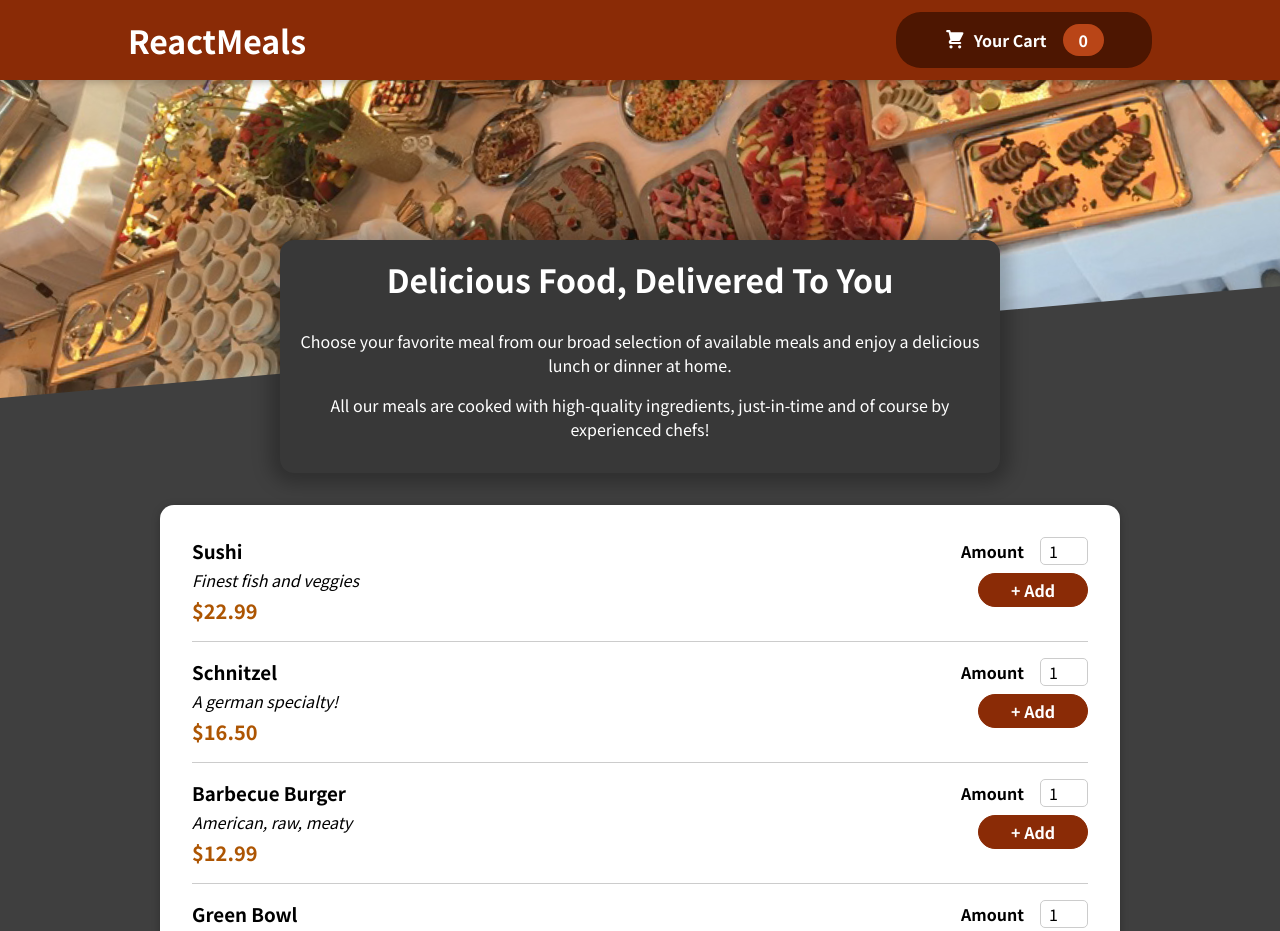
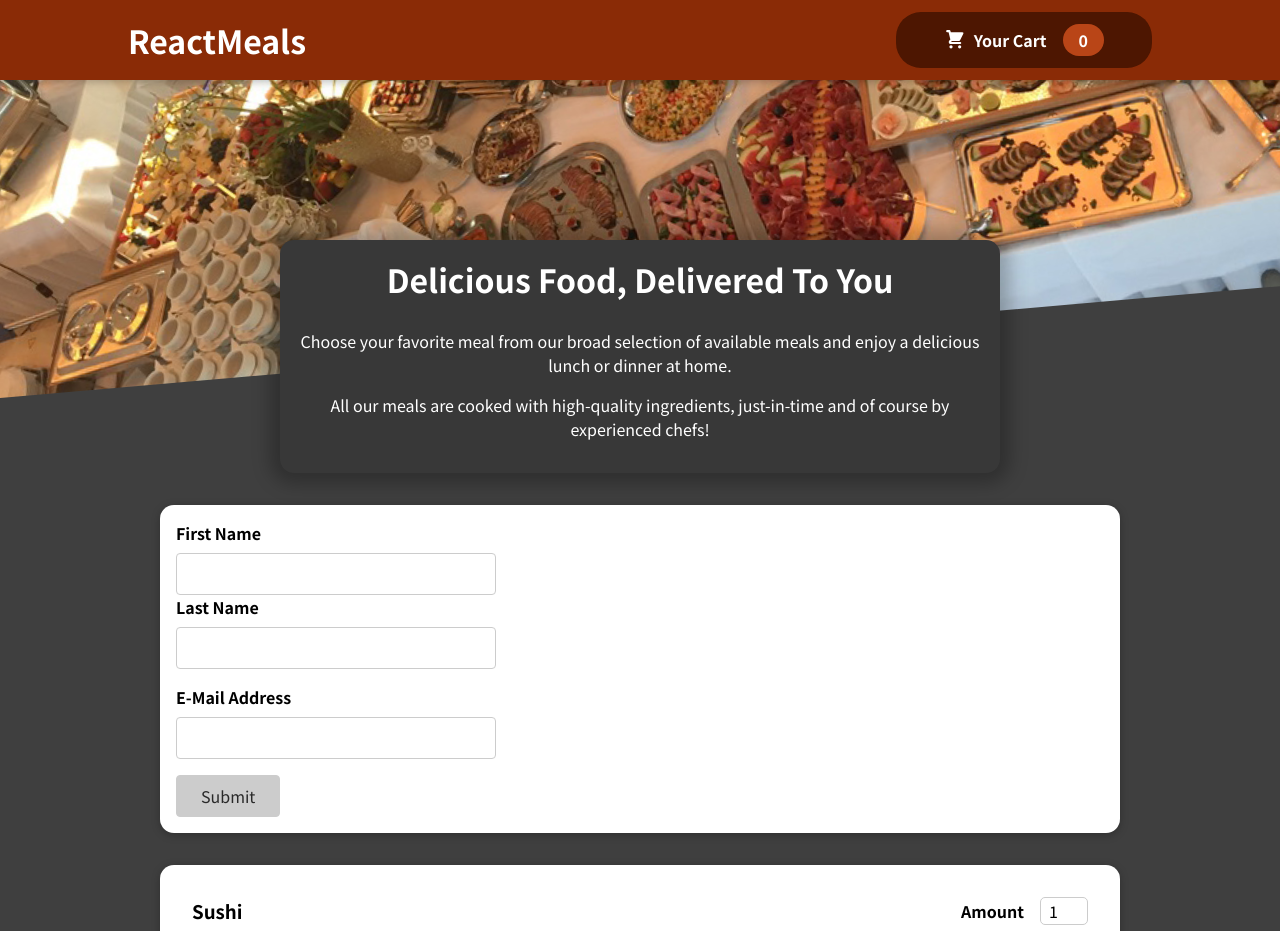
Before and after one commit to tjkhara/food-app-react, a React (Create React App) app: page / in a window 1280 px wide. Shown: the top 931 px of the page. Built offline with nearby package versions, Linux system fonts and the light colour scheme.

Commit message:
Basic form added without changing the fields for food items

```diff
--- /dev/null
+++ b/src/components/Layout/BasicForm.js
@@ -0,0 +1,140 @@
+import useInput from '../../hooks/use-input'
+import classes from './BasicForm.module.css'
+import Card from '../UI/Card'
+
+const BasicForm = (props) => {
+  // First name
+  const {
+    value: enteredFirstName,
+    hasError: firstnameInputHasError,
+    valueChangeHandler: firstnameChangedHandler,
+    inputBlurHandler: firstnameBlurHandler,
+    isValid: enteredFirstNameIsValid,
+    reset: resetFirstNameInput,
+  } = useInput((value) => value.trim() !== '')
+
+  // Last name
+  const {
+    value: enteredLastName,
+    hasError: lastnameInputHasError,
+    valueChangeHandler: lastnameChangedHandler,
+    inputBlurHandler: lastnameBlurHandler,
+    isValid: enteredLastNameIsValid,
+    reset: resetLastNameInput,
+  } = useInput((value) => value.trim() !== '')
+
+  // Email validation
+  function ValidateEmail(inputText) {
+    let isValid = false
+    var mailformat = /^\w+([\.-]?\w+)*@\w+([\.-]?\w+)*(\.\w{2,3})+$/
+    if (inputText.match(mailformat)) {
+      isValid = true
+    } else {
+      isValid = false
+    }
+    return isValid && inputText.trim() !== ''
+  }
+
+  // For email
+  const {
+    value: enteredEmail,
+    hasError: emailInputHasError,
+    valueChangeHandler: emailChangedHandler,
+    inputBlurHandler: emailBlurHandler,
+    isValid: enteredEmailIsValid,
+    reset: resetEmailInput,
+  } = useInput(ValidateEmail)
+
+  let formIsValid = false
+
+  if (
+    enteredFirstNameIsValid &&
+    enteredLastNameIsValid &&
+    enteredEmailIsValid
+  ) {
+    formIsValid = true
+  }
+
+  const formSubmissionHandler = (e) => {
+    e.preventDefault()
+
+    if (
+      !enteredFirstNameIsValid ||
+      !enteredLastNameIsValid ||
+      !enteredEmailIsValid
+    ) {
+      return
+    }
+
+    resetFirstNameInput()
+    resetLastNameInput()
+    resetEmailInput()
+  }
+
+  const firstnameInputClasses = firstnameInputHasError
+    ? `${classes.formControl} ${classes.invalid}`
+    : `${classes.formControl}`
+
+  const lastnameInputClasses = firstnameInputHasError
+    ? `${classes.formControl} ${classes.invalid}`
+    : `${classes.formControl}`
+
+  const emailInputClasses = emailInputHasError
+    ? `${classes.formControl} ${classes.invalid}`
+    : `${classes.formControl}`
+
+  return (
+    <section className={classes.basicForm}>
+      <Card>
+        <form onSubmit={formSubmissionHandler}>
+          <div className={`${classes.controlGroup} ${firstnameInputClasses}`}>
+            <div className='form-control'>
+              <label htmlFor='firstName'>First Name</label>
+              <input
+                type='text'
+                id='firstName'
+                onChange={firstnameChangedHandler}
+                onBlur={firstnameBlurHandler}
+                value={enteredFirstName}
+              />
+              {firstnameInputHasError && (
+                <p className='error-text'>Name must not be empty</p>
+              )}
+            </div>
+            <div className={`${classes.controlGroup} ${lastnameInputClasses}`}>
+              <label htmlFor='lastName'>Last Name</label>
+              <input
+                type='text'
+                id='lastName'
+                onChange={lastnameChangedHandler}
+                onBlur={lastnameBlurHandler}
+                value={enteredLastName}
+              />
+              {lastnameInputHasError && (
+                <p className='error-text'>Name must not be empty</p>
+              )}
+            </div>
+          </div>
+          <div className={`${classes.controlGroup} ${emailInputClasses}`}>
+            <label htmlFor='email'>E-Mail Address</label>
+            <input
+              type='email'
+              id='name'
+              onChange={emailChangedHandler}
+              onBlur={emailBlurHandler}
+              value={enteredEmail}
+            />
+            {emailInputHasError && (
+              <p className='error-text'>Please enter valid email.</p>
+            )}
+          </div>
+          <div className='form-actions'>
+            <button disabled={!formIsValid}>Submit</button>
+          </div>
+        </form>
+      </Card>
+    </section>
+  )
+}
+
+export default BasicForm
--- /dev/null
+++ b/src/components/Layout/BasicForm.module.css
@@ -0,0 +1,94 @@
+.formControl {
+  margin-bottom: 1rem;
+}
+
+.formControl input,
+.formControl label {
+  display: block;
+}
+
+.formControl label {
+  font-weight: bold;
+  margin-bottom: 0.5rem;
+}
+
+.formControl input,
+.formControl select {
+  font: inherit;
+  padding: 0.5rem;
+  border-radius: 4px;
+  border: 1px solid #ccc;
+  width: 20rem;
+  max-width: 100%;
+}
+
+.formControl input:focus {
+  outline: none;
+  border-color: #240370;
+  background-color: #e0d4fd;
+}
+
+.controlGroup {
+  /* display: flex; */
+  column-gap: 1rem;
+  flex-wrap: wrap;
+}
+
+.controlGroup .formControl {
+  min-width: 15rem;
+  flex: 1;
+}
+
+button {
+  font: inherit;
+  background-color: #240370;
+  color: white;
+  border: 1px solid #240370;
+  padding: 0.5rem 1.5rem;
+  border-radius: 4px;
+  cursor: pointer;
+}
+
+button:hover,
+button:active {
+  background-color: #33059e;
+  border-color: #33059e;
+}
+
+button:disabled,
+button:disabled:hover,
+button:disabled:active {
+  background-color: #ccc;
+  color: #292929;
+  border-color: #ccc;
+  cursor: not-allowed;
+}
+
+.formActions {
+  text-align: right;
+}
+
+.formActions button {
+  margin-left: 1rem;
+}
+
+.invalid input {
+  border: 1px solid #b40e0e;
+  background-color: #fddddd;
+}
+
+.invalid input:focus {
+  border-color: #ff8800;
+  background-color: #fbe8d2;
+}
+
+.errorText {
+  color: #b40e0e;
+}
+
+.basicForm {
+  max-width: 60rem;
+  width: 90%;
+  margin: 2rem auto;
+  animation: meals-appear 1s ease-out forwards;
+}
--- a/src/components/Meals/Meals.js
+++ b/src/components/Meals/Meals.js
@@ -1,15 +1,17 @@
-import { Fragment } from 'react';
+import { Fragment } from 'react'
 
-import MealsSummary from './MealsSummary';
-import AvailableMeals from './AvailableMeals';
+import MealsSummary from './MealsSummary'
+import AvailableMeals from './AvailableMeals'
+import BasicForm from '../Layout/BasicForm'
 
 const Meals = () => {
   return (
     <Fragment>
       <MealsSummary />
+      <BasicForm />
       <AvailableMeals />
     </Fragment>
-  );
-};
+  )
+}
 
-export default Meals;
+export default Meals
--- /dev/null
+++ b/src/hooks/use-input.js
@@ -0,0 +1,73 @@
+import { useReducer } from 'react'
+
+const initialInputState = {
+  value: '',
+  isTouched: false,
+}
+
+const inputStateReducer = (state, action) => {
+  if (action.type === 'INPUT') {
+    return {
+      value: action.value,
+      isTouched: state.isTouched,
+    }
+  }
+
+  if (action.type === 'BLUR') {
+    return {
+      isTouched: true,
+      value: state.value,
+    }
+  }
+
+  if (action.type === 'RESET') {
+    return {
+      isTouched: false,
+      value: '',
+    }
+  }
+
+  return initialInputState
+}
+
+const useInput = (validateValue) => {
+  const [inputState, dispatch] = useReducer(
+    inputStateReducer,
+    initialInputState
+  )
+
+  // Name validation
+  const valueIsValid = validateValue(inputState.value)
+  // invalid only if it was touched and is invalid
+  const hasError = !valueIsValid && inputState.isTouched
+
+  const valueChangeHandler = (e) => {
+    dispatch({
+      type: 'INPUT',
+      value: e.target.value,
+    })
+  }
+
+  const inputBlurHandler = () => {
+    dispatch({
+      type: 'BLUR',
+    })
+  }
+
+  const reset = () => {
+    dispatch({
+      type: 'RESET',
+    })
+  }
+
+  return {
+    value: inputState.value,
+    hasError: hasError,
+    valueChangeHandler,
+    inputBlurHandler,
+    isValid: valueIsValid,
+    reset,
+  }
+}
+
+export default useInput
```
Also changed, not shown: src/App.js (+12 -12 lines), src/hooks/use-http.js (added, +36 -0 lines).
